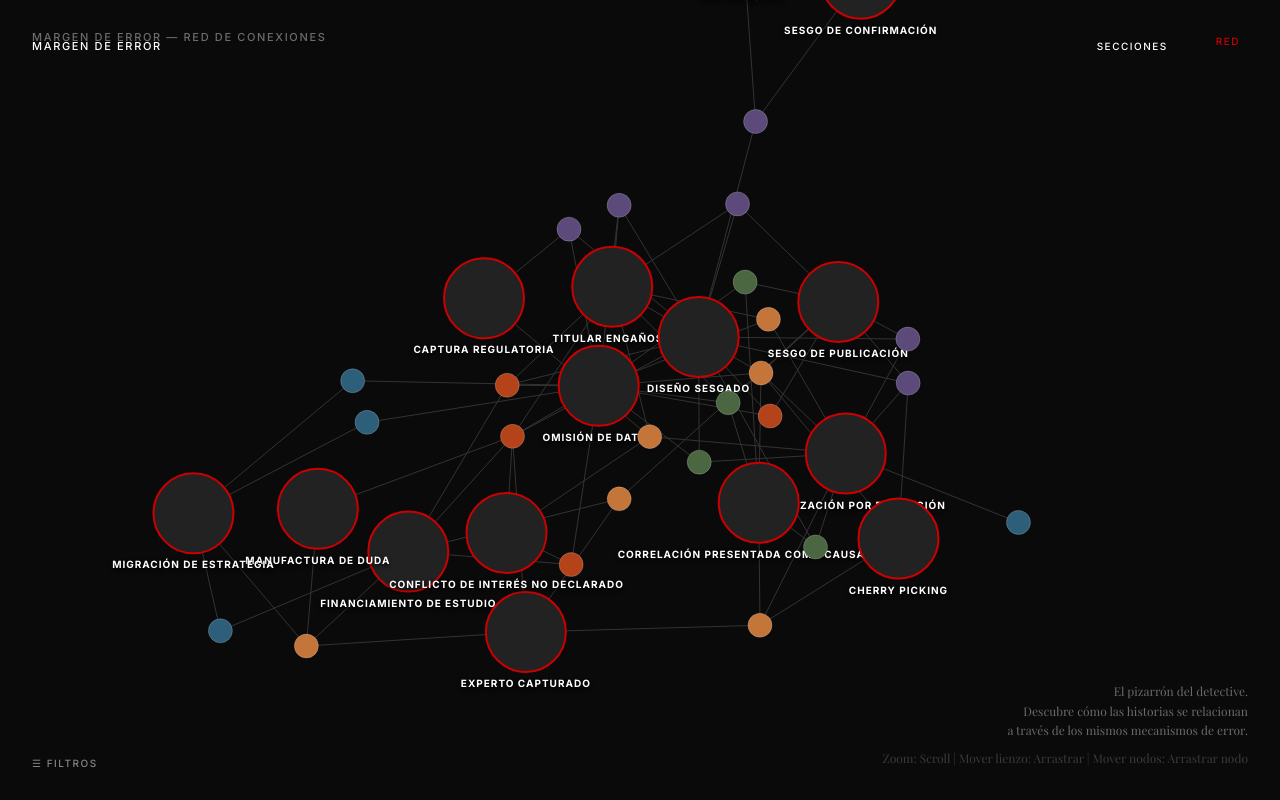
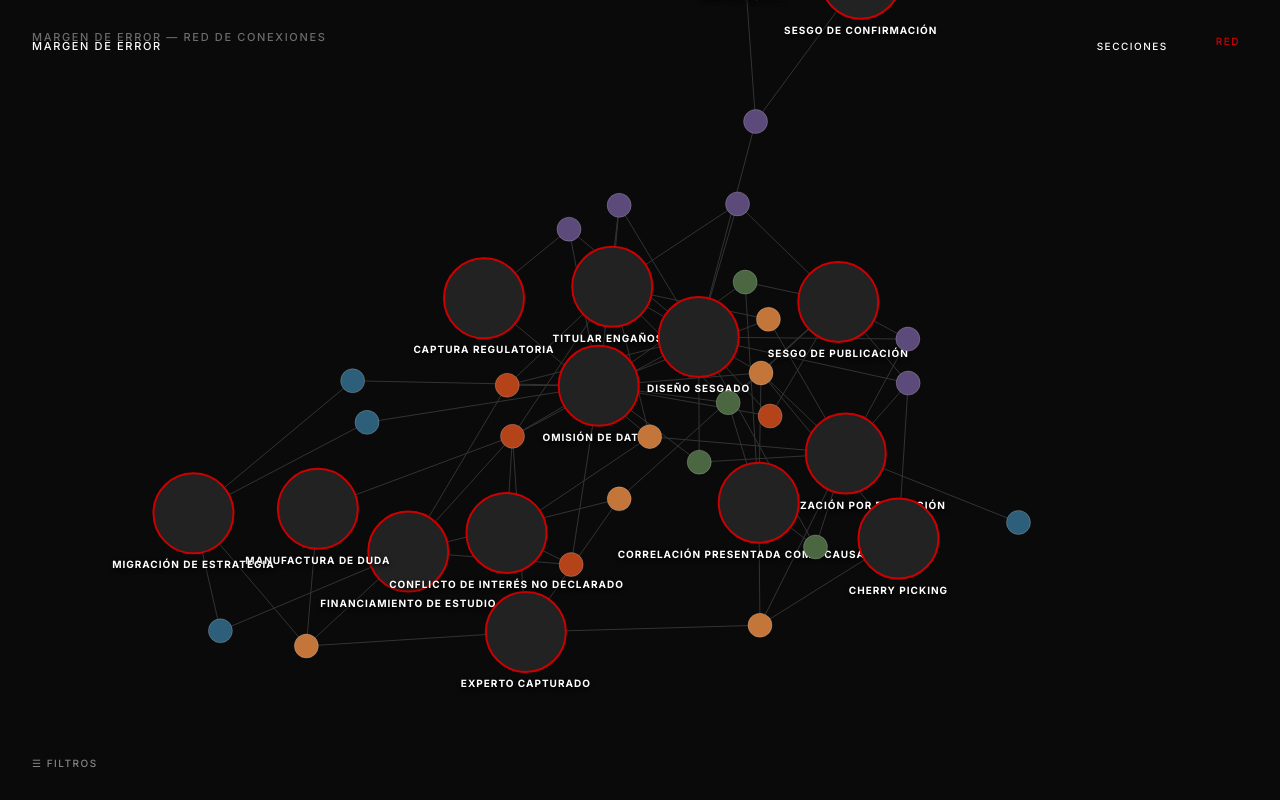
Before and after one commit to margendeerror-mde/margen-de-error, a Next.js app: page /red in a window 1280 px wide. Built offline with nearby package versions, Linux system fonts and the light colour scheme.

Commit message:
UI: Remover texto explicativo de La Red

```diff
--- a/components/NetworkMap.tsx
+++ b/components/NetworkMap.tsx
@@ -399,14 +399,7 @@ export default function NetworkMap({ piezas }: { piezas: MinimalPieza[] }) {
         </button>
       )}
 
-      <div className="absolute bottom-8 right-8 z-20 text-right pointer-events-none hidden md:block">
-        <p className="font-serif text-xs opacity-40 leading-relaxed">
-          El pizarrón del detective.<br />
-          Descubre cómo las historias se relacionan <br />
-          a través de los mismos mecanismos de error.<br />
-          <span className="opacity-50 mt-2 block">Zoom: Scroll | Mover lienzo: Arrastrar | Mover nodos: Arrastrar nodo</span>
-        </p>
-      </div>
+
 
       <div ref={containerRef} className="flex-1 relative">
         <svg ref={svgRef} className="absolute inset-0 w-full h-full" />
```
